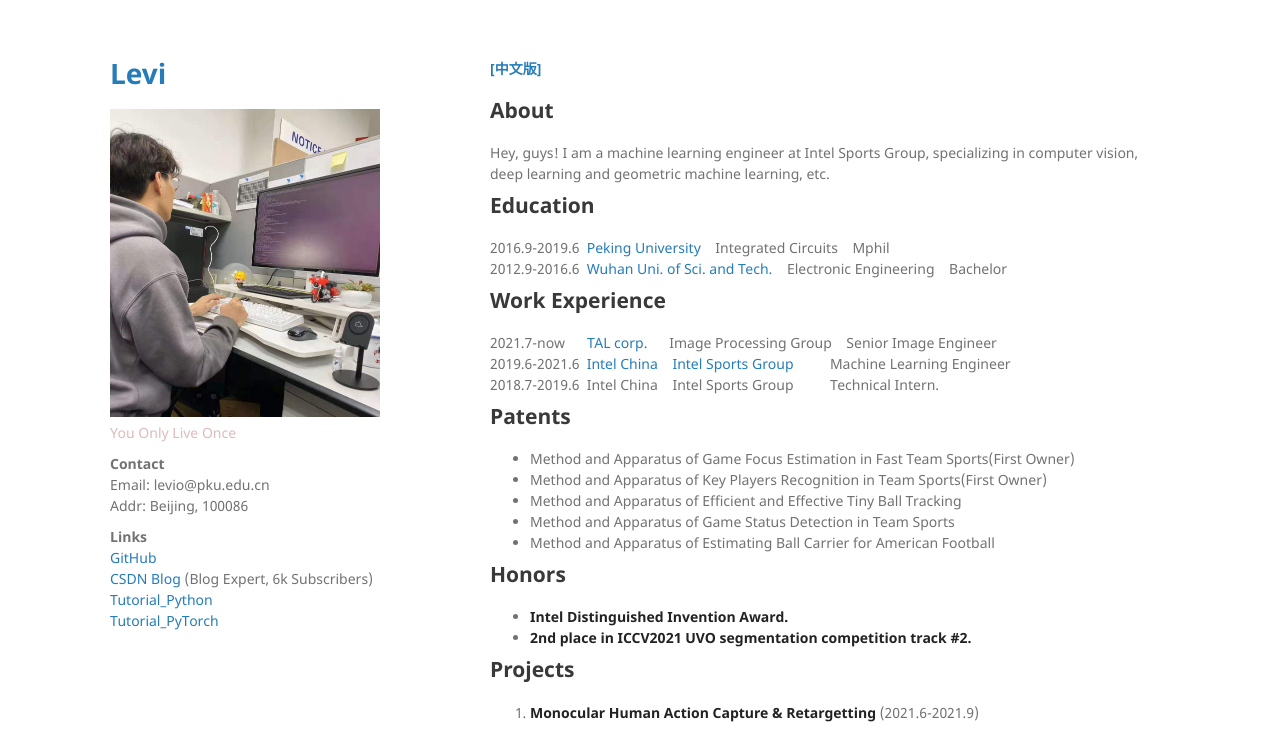
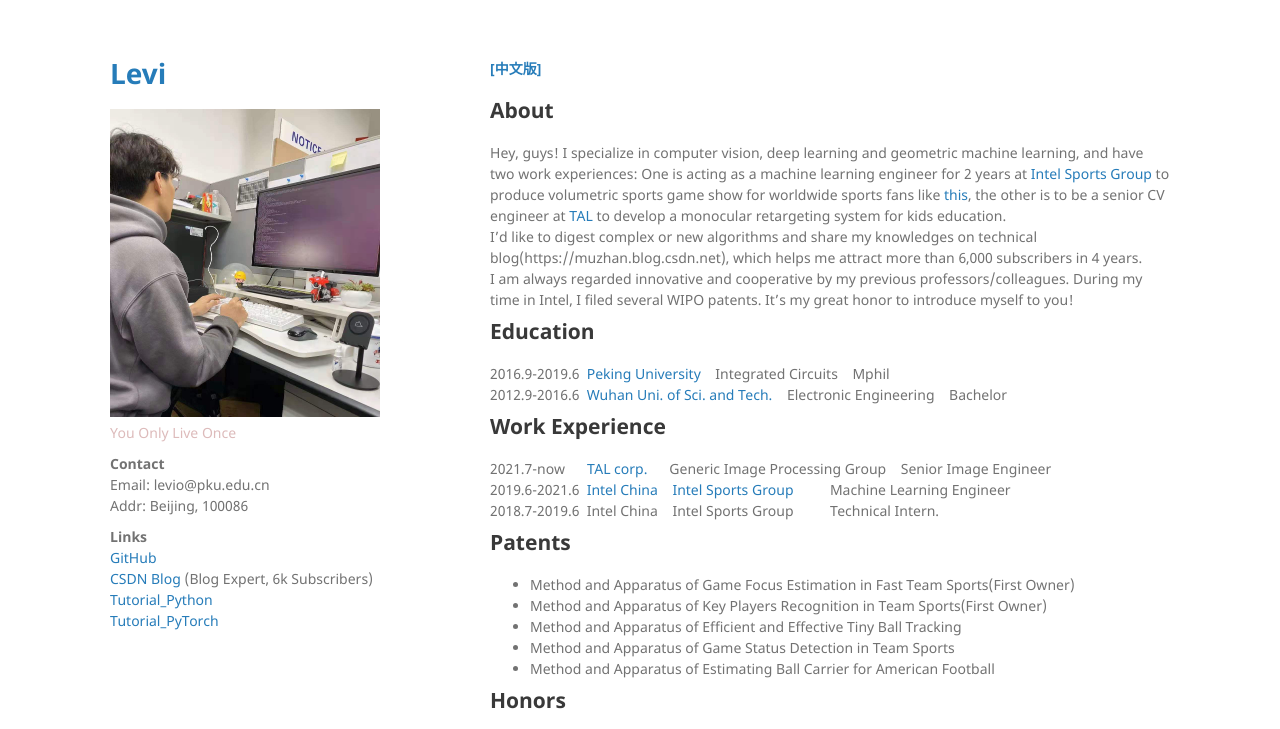
Before and after one commit to leviome/leviome.github.io, a Jekyll site: the page built from index.md, in a window 1280 px wide and 900 px high, cut to the strip 0-729 px from the top of the window. Built offline with Jekyll 4.4.1, drawn with Linux system fonts in a browser that asks for light colours; our own code applies the rules of GitHub Pages for plain Markdown files.

Commit message:
Update index.md

```diff
--- a/index.md
+++ b/index.md
@@ -1,14 +1,16 @@
 #### [[中文版]](./index_cn.html)
 
 ## About
-Hey, guys! I am a machine learning engineer at Intel Sports Group, specializing in computer vision, deep learning and geometric machine learning, etc.
-
+Hey, guys! I specialize in computer vision, deep learning and geometric machine learning, and have two work experiences: One is acting as a machine learning engineer for 2 years at [Intel Sports Group](https://www.intel.com/content/www/us/en/sports/sports-overview.html) to produce volumetric sports game show for worldwide sports fans like [this](https://www.intel.com/content/www/us/en/sports/sports-overview.htm), the other is to be a senior CV engineer at [TAL](http://www.100tal.com/) to develop a monocular retargeting system for kids education. <br>
+I'd like to digest complex or new algorithms and share my knowledges on technical blog(https://muzhan.blog.csdn.net), which helps me attract more than 6,000 subscribers in 4 years. <br>
+I am always regarded innovative and cooperative by my previous professors/colleagues. During my time in Intel, I filed several WIPO patents.
+It's my great honor to introduce myself to you!
 ## Education
 2016.9-2019.6&nbsp;&nbsp;[Peking University](https://pku.edu.cn)&nbsp;&nbsp;&nbsp;&nbsp;Integrated Circuits&nbsp;&nbsp;&nbsp;&nbsp;Mphil<br>
 2012.9-2016.6&nbsp;&nbsp;[Wuhan Uni. of Sci. and Tech.](https://www.wust.edu.cn)&nbsp;&nbsp;&nbsp;&nbsp;Electronic Engineering&nbsp;&nbsp;&nbsp;&nbsp;Bachelor
 
 ## Work Experience
-2021.7-now&nbsp;&nbsp;&nbsp;&nbsp;&nbsp;&nbsp;[TAL corp.](http://www.100tal.com/)&nbsp;&nbsp;&nbsp;&nbsp;&nbsp;&nbsp;Image Processing Group&nbsp;&nbsp;&nbsp;&nbsp;Senior Image Engineer<br>
+2021.7-now&nbsp;&nbsp;&nbsp;&nbsp;&nbsp;&nbsp;[TAL corp.](http://www.100tal.com/)&nbsp;&nbsp;&nbsp;&nbsp;&nbsp;&nbsp;Generic Image Processing Group&nbsp;&nbsp;&nbsp;&nbsp;Senior Image Engineer<br>
 2019.6-2021.6&nbsp;&nbsp;[Intel China](https://intel.cn)&nbsp;&nbsp;&nbsp;&nbsp;[Intel Sports Group](https://www.intel.com/content/www/us/en/sports/sports-overview.html)&nbsp;&nbsp;&nbsp;&nbsp;&nbsp;&nbsp;&nbsp;&nbsp;&nbsp;&nbsp;Machine Learning Engineer<br>
 2018.7-2019.6&nbsp;&nbsp;Intel China&nbsp;&nbsp;&nbsp;&nbsp;Intel Sports Group&nbsp;&nbsp;&nbsp;&nbsp;&nbsp;&nbsp;&nbsp;&nbsp;&nbsp;&nbsp;Technical Intern.<br>
 
```
